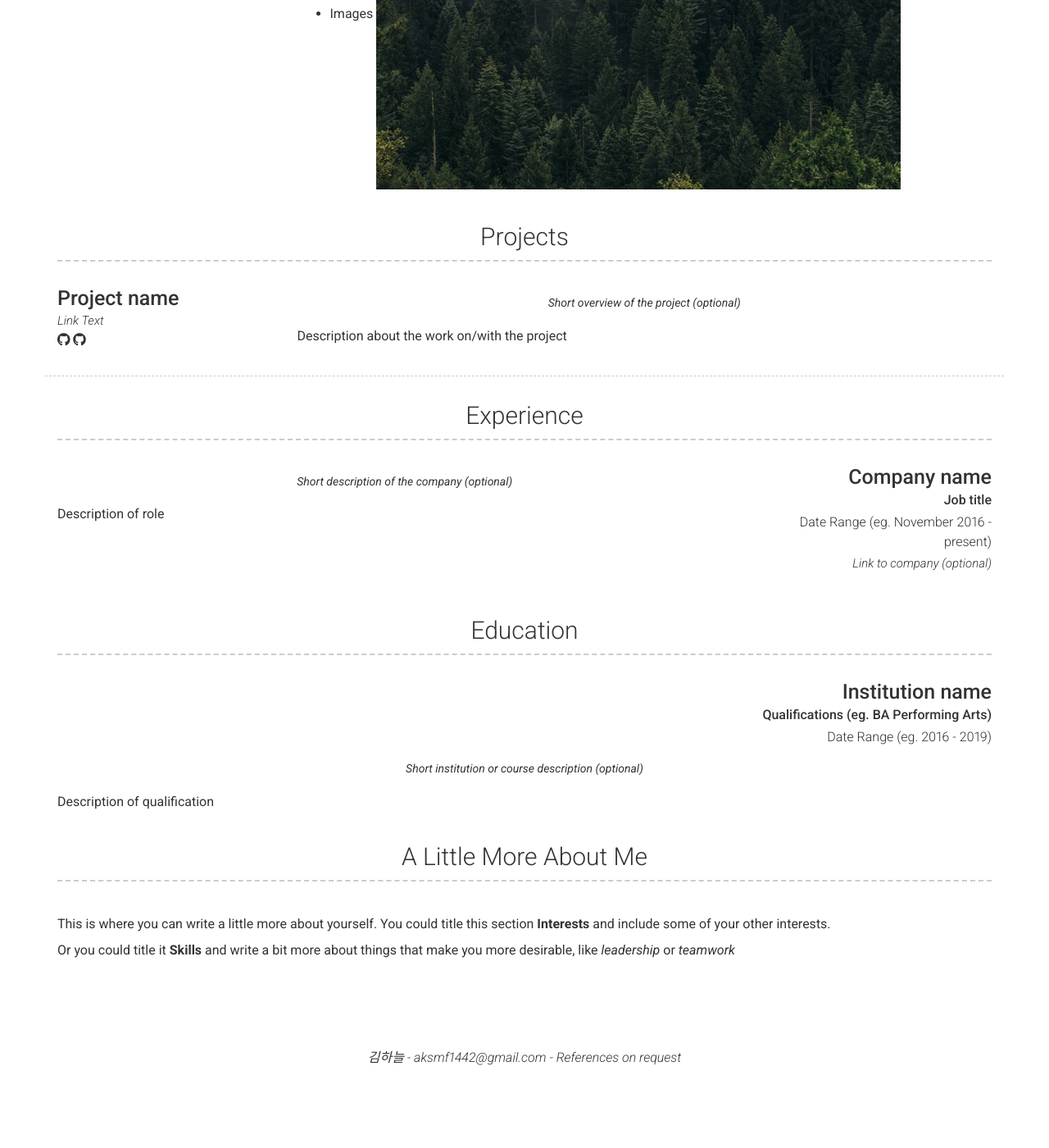
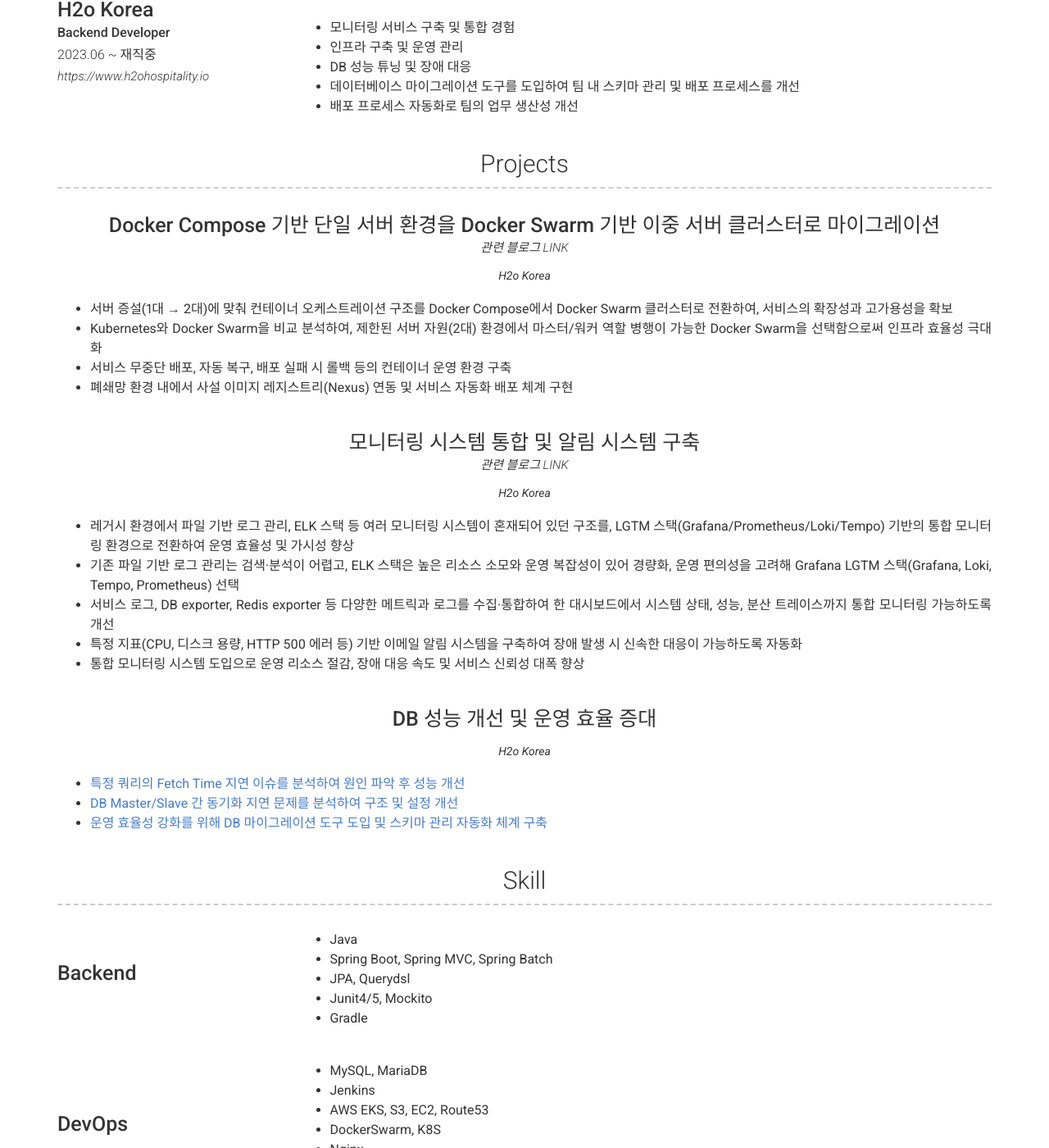
Before and after one commit to aksmf1442/resume, a Jekyll site: the page built from index.md, in a window 1280 px wide and 1400 px high, scrolled down 708 px. Shown: the whole window at 82% size. Built offline with Jekyll 4.4.1, drawn with Linux system fonts in a browser that asks for light colours; nearby versions of some CDN libraries; before the commit the page ends 2018 px from its top, so only the background shows below that; some of the changed text lies outside the part shown.

Commit message:
초기 이력서 내용 작성

```diff
--- a/_config.yml
+++ b/_config.yml
@@ -40,64 +40,100 @@ additional_links:
 # about_title: About Me (Use this to override about section title)
 about_profile_image: Directory of profile image (eg. images/profile.jpg)
 about_content: | # this will include new lines to allow paragraphs
-  Write an awesome description about yourself here, this supports markdown, so you can add [links](http://foobar.com) and highlight things <mark>like this</mark>.
-
-  You can even add paragraphs by using empty lines like this and add anything else [markdown](https://www.markdownguide.org/getting-started#what-is-markdown) supports such as
-    - Lists
-    - Tables
-    - <a href="google.com">Links</a>
-    - Images ![alt text](/images/landscape-trees.jpg "Trees")
-
+  효율적인 백엔드 시스템과 안정적인 인프라를 설계하고 최적화하는 데 노력하는 백엔드 개발자입니다.
 content:
+  - title: Experience
+    layout: list
+    content:
+      - layout: left
+        title: H2o Korea
+        sub_title: Backend Developer
+        caption: 2023.06 ~ 재직중
+        link: https://www.h2ohospitality.io
+        quote: >
+          호텔 산업 DX 솔루션 개발회사
+        description: | # this will include new lines to allow paragraphs
+          - 모니터링 서비스 구축 및 통합 경험
+          - 인프라 구축 및 운영 관리
+          - DB 성능 튜닝 및 장애 대응
+          - 데이터베이스 마이그레이션 도구를 도입하여 팀 내 스키마 관리 및 배포 프로세스를 개선
+          - 배포 프로세스 자동화로 팀의 업무 생산성 개선
   - title: Projects # Title for the section
     layout: list # Type of content section (list/text)
     content:
-      - layout: left
-        border: weak  # Value of `weak` will display a weak border below this item. # Any
-                      # other value (or no value) means no border will be displayed
-        title: Project name
-        link: Link to project (eg. sproogen.github.io/modern-resume-theme)(optional)
-        link_text: Link Text
-        additional_links:
-          - title:  Github page for project (eg. sproogen/modern-resume-theme)
-            icon: fab fa-github
-            url: Link to project (eg. sproogen.github.io/modern-resume-theme)(optional)
-          - title:  Github page for project (eg. sproogen/modern-resume-theme)
-            icon: fab fa-github
-            url: Link to project (eg. sproogen.github.io/modern-resume-theme)(optional)
+      - layout: top-middle
+        title: Docker Compose 기반 단일 서버 환경을 Docker Swarm 기반 이중 서버 클러스터로 마이그레이션
+        link: https://www.notion.so/Docker-Compose-Swarm-2283d7c5e50c8117b7b3cbcf29b6ee52
+        link_text: 관련 블로그 LINK
         quote: >
-          Short overview of the project (optional)
+          H2o Korea
         description: | # this will include new lines to allow paragraphs
-          Description about the work on/with the project
-  - title: Experience
+          - 서버 증설(1대 → 2대)에 맞춰 컨테이너 오케스트레이션 구조를 Docker Compose에서 Docker Swarm 클러스터로 전환하여, 서비스의 확장성과 고가용성을 확보
+          - Kubernetes와 Docker Swarm을 비교 분석하여, 제한된 서버 자원(2대) 환경에서 마스터/워커 역할 병행이 가능한 Docker Swarm을 선택함으로써 인프라 효율성 극대화
+          - 서비스 무중단 배포, 자동 복구, 배포 실패 시 롤백 등의 컨테이너 운영 환경 구축
+          - 폐쇄망 환경 내에서 사설 이미지 레지스트리(Nexus) 연동 및 서비스 자동화 배포 체계 구현
+      - layout: top-middle
+        title: 모니터링 시스템 통합 및 알림 시스템 구축
+        link: https://www.notion.so/2283d7c5e50c81698ea4df650fbc2569
+        link_text: 관련 블로그 LINK
+        quote: >
+          H2o Korea
+        description: | # this will include new lines to allow paragraphs
+          - 레거시 환경에서 파일 기반 로그 관리, ELK 스택 등 여러 모니터링 시스템이 혼재되어 있던 구조를, LGTM 스택(Grafana/Prometheus/Loki/Tempo) 기반의 통합 모니터링 환경으로 전환하여 운영 효율성 및 가시성 향상
+          - 기존 파일 기반 로그 관리는 검색·분석이 어렵고, ELK 스택은 높은 리소스 소모와 운영 복잡성이 있어 경량화, 운영 편의성을 고려해 Grafana LGTM 스택(Grafana, Loki, Tempo, Prometheus) 선택
+          - 서비스 로그, DB exporter, Redis exporter 등 다양한 메트릭과 로그를 수집·통합하여 한 대시보드에서 시스템 상태, 성능, 분산 트레이스까지 통합 모니터링 가능하도록 개선
+          - 특정 지표(CPU, 디스크 용량, HTTP 500 에러 등) 기반 이메일 알림 시스템을 구축하여 장애 발생 시 신속한 대응이 가능하도록 자동화
+          - 통합 모니터링 시스템 도입으로 운영 리소스 절감, 장애 대응 속도 및 서비스 신뢰성 대폭 향상
+      - layout: top-middle
+        title: DB 성능 개선 및 운영 효율 증대
+        quote: >
+          H2o Korea
+        description: |
+         - [특정 쿼리의 Fetch Time 지연 이슈를 분석하여 원인 파악 후 성능 개선](https://www.notion.so/Base64-2283d7c5e50c81f0b766d68e41241e08)
+         - [DB Master/Slave 간 동기화 지연 문제를 분석하여 구조 및 설정 개선](https://www.notion.so/MySQL-PK-2283d7c5e50c81c2a3dedb3bae88ac68)
+         - [운영 효율성 강화를 위해 DB 마이그레이션 도구 도입 및 스키마 관리 자동화 체계 구축](https://www.notion.so/Flyway-2283d7c5e50c81b59d93f4350dcf6359)
+      # - layout: top-middle
+      #   border: weak  # Value of `weak` will display a weak border below this item. # Any
+      #                 # other value (or no value) means no border will be displayed
+      #   title: 호텔 통합 솔루션 개발
+      #   quote: >
+      #     H2o Korea
+      #   description: |
+      #    - 각 호텔의
+      #    - WebSocket을 활용한 실시간 체크인 처리
+  - title: Skill
     layout: list
     content:
-      - layout: right
-        title: Company name
-        sub_title: Job title
-        caption: Date Range (eg. November 2016 - present)
-        link: Link to company (optional)
-        quote: >
-          Short description of the company (optional)
-        description: | # this will include new lines to allow paragraphs
-          Description of role
+    - layout: left
+      title: Backend
+      description: | # this will include new lines to allow paragraphs
+        * Java
+        * Spring Boot, Spring MVC, Spring Batch
+        * JPA, Querydsl
+        * Junit4/5, Mockito
+        * Gradle
+    - layout: left
+      title: DevOps
+      description: | # this will include new lines to allow paragraphs
+        * MySQL, MariaDB
+        * Jenkins
+        * AWS EKS, S3, EC2, Route53
+        * DockerSwarm, K8S
+        * Nginx
+        * Grafana, Prometheus, Loki, Tempo
+        * Ubuntu
   - title: Education
     layout: list
     content:
-      - layout: top-right
-        title: Institution name
-        sub_title: Qualifications (eg. BA Performing Arts)
-        caption: Date Range (eg. 2016 - 2019)
-        quote: >
-          Short institution or course description (optional)
+      - layout: left
+        title: 코드스쿼드 부트캠프
+        caption: 2021.01~2021.04
         description: | # this will include new lines to allow paragraphs
-          Description of qualification
-  - title: A Little More About Me
-    layout: text
-    content: | # this will include new lines to allow paragraphs
-      This is where you can write a little more about yourself. You could title this section **Interests** and include some of your other interests.
-
-      Or you could title it **Skills** and write a bit more about things that make you more desirable, like *leadership* or *teamwork*
+          개발을 처음 시작한 후, 효과적인 개발 방향성을 설정하기 위해 참여
+      - layout: left
+        title: 동의대학교
+        sub_title: e-비즈니스학과
+        caption: 2015.03~2022.02
 
 # Footer
 footer_show_references: true
```
